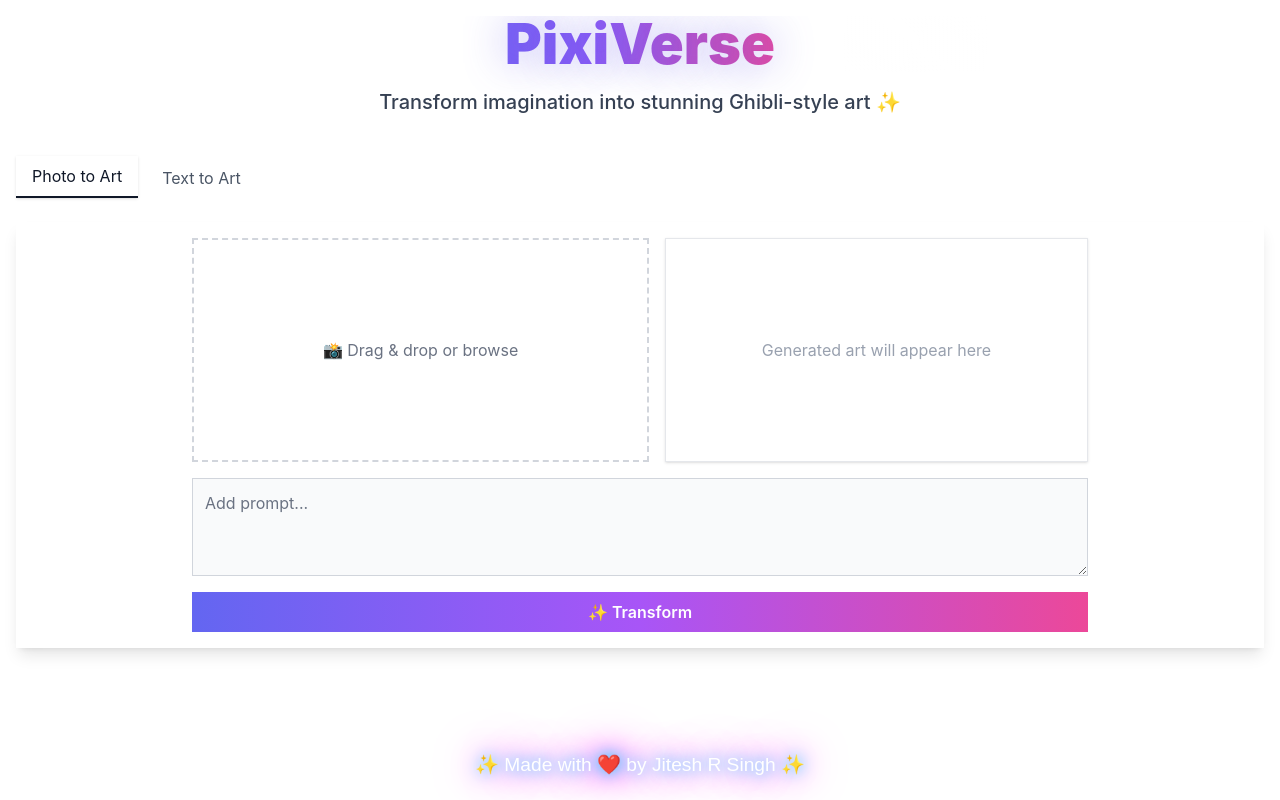
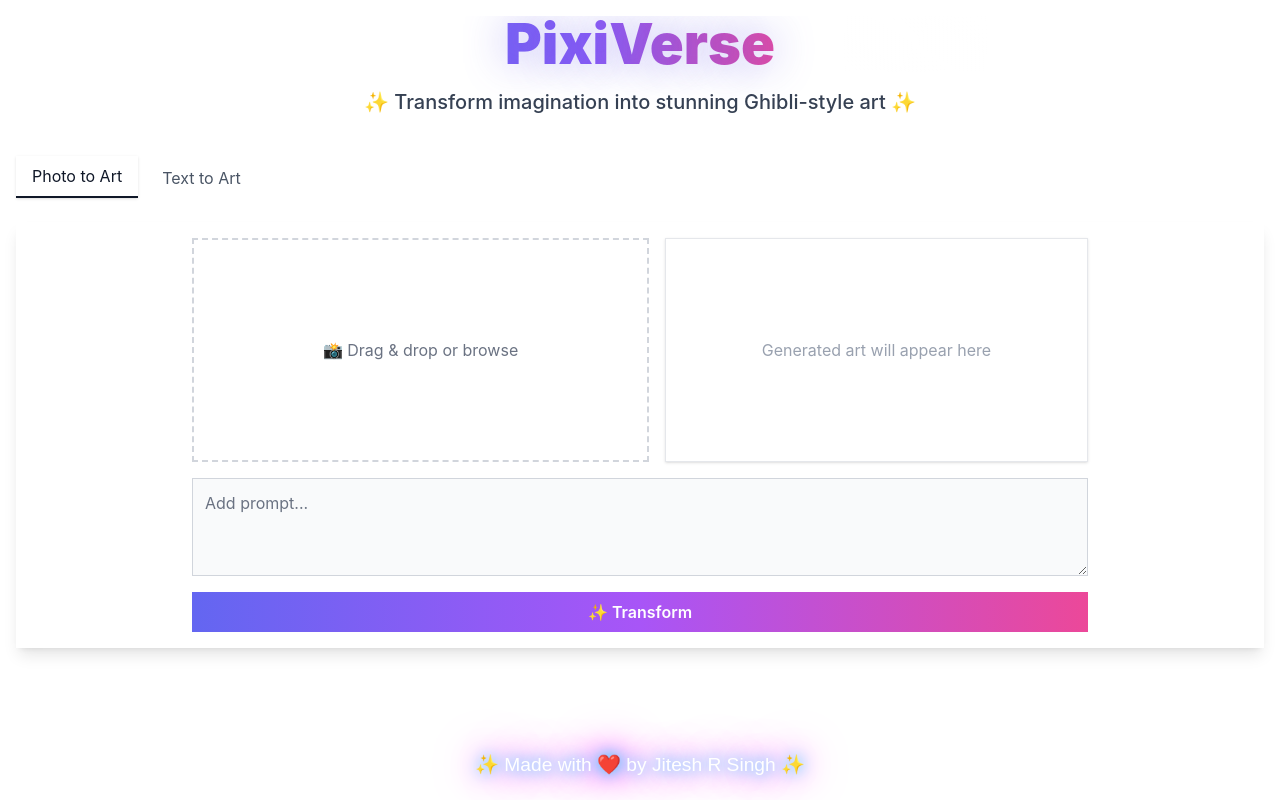
Before and after one commit to Me-Jitesh/pixiverse-ui, a React (Vite) app: page / in a window 1280 px wide. Built offline with nearby package versions, Linux system fonts and the light colour scheme.

Commit message:
Well Finished Grade UI

```diff
--- a/src/components/Heading.jsx
+++ b/src/components/Heading.jsx
@@ -15,7 +15,7 @@ export default function Heading() {
 
       {/* Subtitle */}
       <p className="mt-4 text-lg md:text-xl text-gray-700 font-medium opacity-0 animate-fade-in">
-        Transform imagination into stunning Ghibli-style art ✨
+        ✨ Transform imagination into stunning Ghibli-style art ✨
       </p>
     </div>
   );
--- a/src/components/PhotoToArt.jsx
+++ b/src/components/PhotoToArt.jsx
@@ -72,8 +72,7 @@ export default function PhotoToArt({ reduced }) {
                 {/* Left: Upload */}
                 <label
                     htmlFor="photo-upload"
-          className={`flex-1 flex flex-col items-center justify-center border-2 border-dashed border-gray-300 rounded-2xl bg-white hover:bg-purple-50 transition cursor-pointer ${
-            reduced ? "p-2" : "p-4"
+                    className={`flex-1 flex flex-col items-center justify-center border-2 border-dashed border-gray-300 rounded-2xl bg-white hover:bg-purple-50 transition cursor-pointer ${reduced ? "p-2" : "p-4"
                         }`}
                 >
                     {uploadedImage ? (
@@ -109,8 +108,7 @@ export default function PhotoToArt({ reduced }) {
             <Textarea
                 placeholder="Add prompt..."
                 rows={reduced ? 2 : 3}
-        className={`border border-gray-300 rounded-2xl focus:ring-1 focus:ring-purple-200 ${
-          reduced ? "p-2 text-sm" : "p-3 text-base"
+                className={`border border-gray-300 rounded-2xl focus:ring-1 focus:ring-purple-200 ${reduced ? "p-2 text-sm" : "p-3 text-base"
                     } w-full max-w-4xl`}
                 value={photoPrompt}
                 onChange={(e) => setPhotoPrompt(e.target.value)}
--- a/src/components/TextToArt.jsx
+++ b/src/components/TextToArt.jsx
@@ -4,8 +4,8 @@ import Swal from "sweetalert2";
 import { Button, Textarea, Spinner } from "flowbite-react";
 
 const STYLES = [
-  "cinematic","anime","photographic","pixel-art","3d-model","isometric",
-  "origami","neon-punk","low-poly","line-art","fantasy-art","digital-art"
+    "cinematic", "anime", "photographic", "pixel-art", "3d-model", "isometric",
+    "origami", "neon-punk", "low-poly", "line-art", "fantasy-art", "digital-art"
 ];
 
 export default function TextToArt({ reduced }) {
@@ -61,20 +61,18 @@ export default function TextToArt({ reduced }) {
         <div className="flex justify-center items-center w-full py-6 px-3">
             <div className="flex flex-col items-center gap-4 p-5 rounded-2xl shadow-lg bg-gradient-to-br from-blue-50 via-purple-50 to-gray-50 w-full max-w-4xl">
 
-        {/* Two-column like PhotoToArt */}
+                {/* Two-column layout */}
                 <div className="flex flex-col md:flex-row w-full gap-4">
 
-          {/* Left: style buttons + textarea + button */}
+                    {/* Left: inputs */}
                     <div className="flex-1 flex flex-col gap-3">
-
                         {/* Style selector */}
                         <div className="flex flex-wrap gap-2 justify-center md:justify-start">
                             {STYLES.map((style) => (
                                 <div
                                     key={style}
                                     onClick={() => setSelectedStyle(style)}
-                  className={`px-3 py-1 rounded-xl cursor-pointer transition-all duration-200 ${
-                    selectedStyle === style
+                                    className={`px-3 py-1 rounded-xl cursor-pointer transition-all duration-200 ${selectedStyle === style
                                         ? "bg-purple-400 text-white shadow-md"
                                         : "bg-white text-gray-700 border border-gray-300 hover:bg-purple-100"
                                         } ${reduced ? "text-sm" : "text-base"}`}
@@ -94,8 +92,7 @@ export default function TextToArt({ reduced }) {
                                 e.target.style.height = "auto";
                                 e.target.style.height = e.target.scrollHeight + "px";
                             }}
-              className={`border border-gray-300 rounded-2xl w-full focus:ring-1 focus:ring-purple-200 resize-none ${
-                reduced ? "p-2 text-sm" : "p-3 text-base"
+                            className={`border border-gray-300 rounded-2xl w-full focus:ring-1 focus:ring-purple-200 resize-none ${reduced ? "p-2 text-sm" : "p-3 text-base"
                                 }`}
                         />
 
@@ -110,16 +107,15 @@ export default function TextToArt({ reduced }) {
                         </Button>
                     </div>
 
-          {/* Right: generated image preview */}
-          <div className="flex-1 border border-gray-200 rounded-2xl overflow-hidden flex items-center justify-center bg-white shadow-sm min-h-[180px]">
+                    {/* Right: preview (same as PhotoToArt) */}
+                    <div className="flex-1 border border-gray-200 rounded-2xl overflow-hidden flex items-center justify-center bg-white shadow-sm min-h-[180px] max-h-[400px]">
                         {loading ? (
                             <Spinner size="xl" color="purple" />
                         ) : generatedImageText ? (
                             <img
                                 src={generatedImageText}
                                 alt="Generated"
-                className={`object-cover w-full h-full rounded-2xl transition-opacity duration-700 ${
-                  imageLoaded ? "opacity-100" : "opacity-0"
+                                className={`max-h-[400px] w-auto h-auto rounded-2xl transition-opacity duration-700 ${imageLoaded ? "opacity-100" : "opacity-0"
                                     }`}
                                 onLoad={() => setImageLoaded(true)}
                             />
--- a/src/main.jsx
+++ b/src/main.jsx
@@ -8,8 +8,6 @@ import 'flowbite';
 
 ReactDOM.createRoot(document.getElementById('root')).render(
   <React.StrictMode>
-    <BrowserRouter>
-      <App />
-    </BrowserRouter>
+    <App />
   </React.StrictMode>
 );
```
Also changed, not shown: src/components/Tabs.jsx (+4 -4 lines), src/App.jsx (indentation only). Lines whose indentation alone changed are shown as unchanged.
